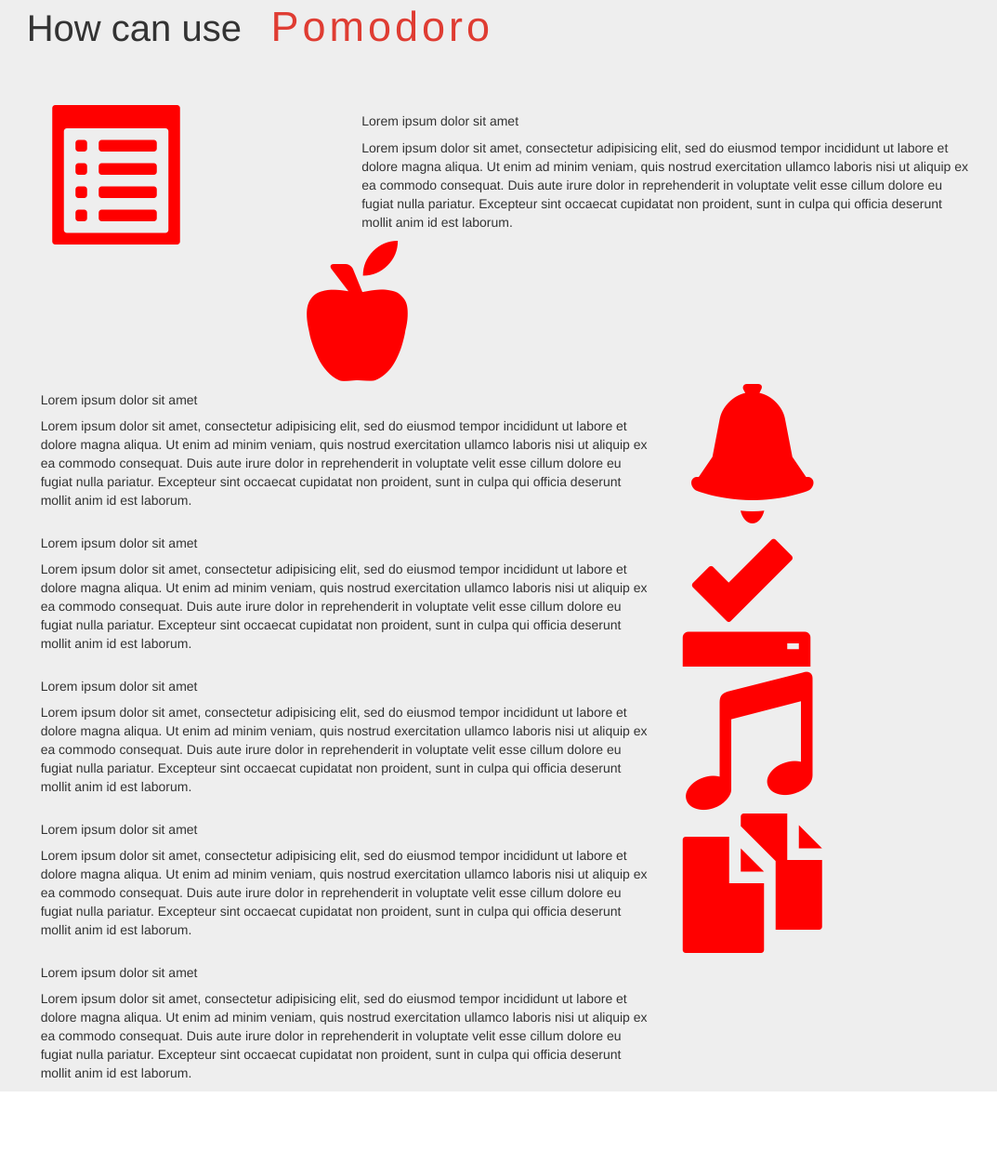
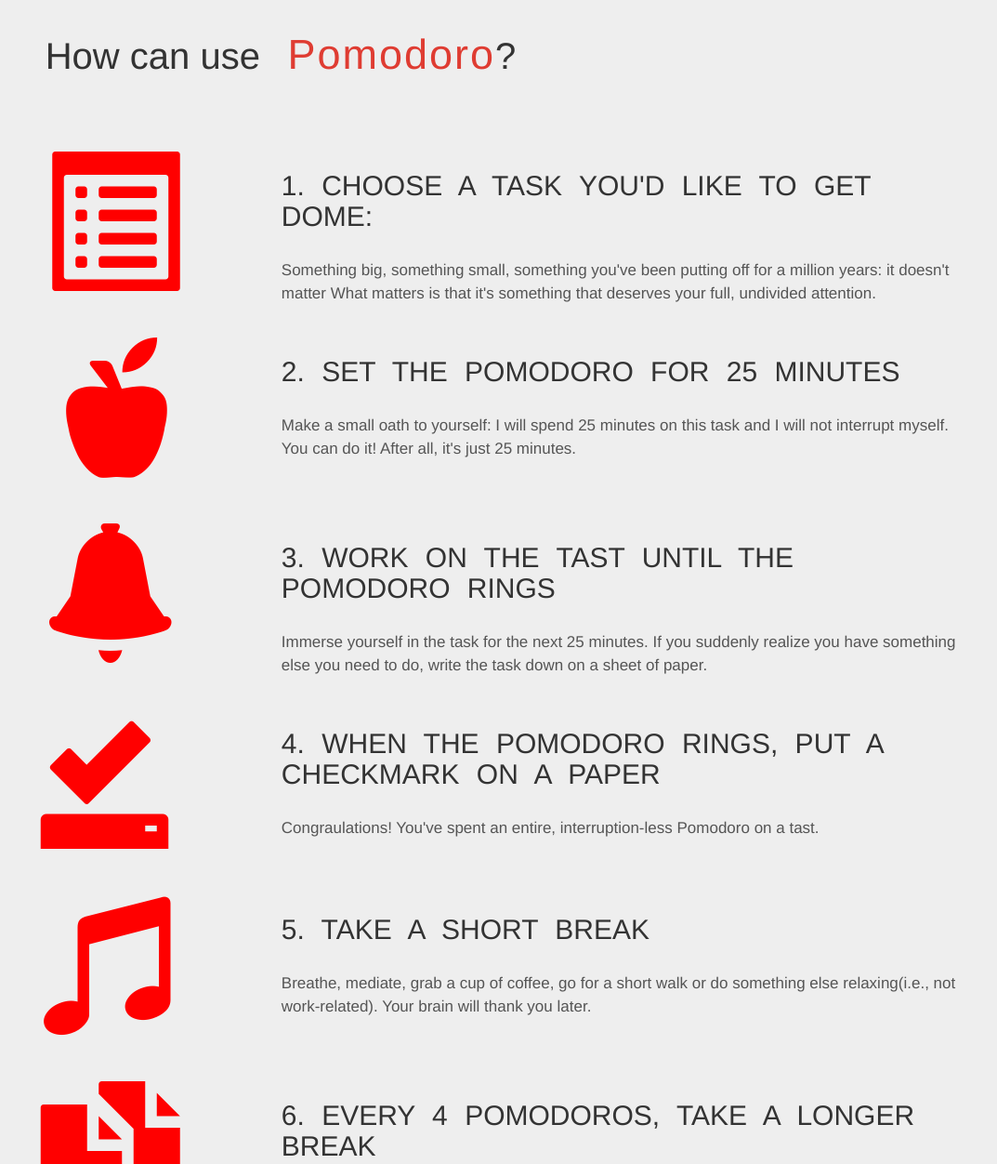
Before and after one commit to M4steM4/Web-Pomodoro, a plain HTML site: page src/index.html in a window 1280 px wide. Shown: the part 1495-2747 px from the top of the page at 93% size, without its empty margins (93-1166 px from the left). Drawn offline with nearby package versions, Linux system fonts and the light colour scheme.

Commit message:
Complete make guideline

```diff
--- a/src/assets/css/index.css
+++ b/src/assets/css/index.css
@@ -126,7 +126,7 @@
 }
 
 .exTitle {
-    margin-bottom: 60px;
+    margin: 80px 0 80px 20px;
     font-size: 40px;
     font-weight: 300;
 }
@@ -136,7 +136,25 @@
     font-size: 45px;
     font-weight: 500;
     word-spacing: 15px;
-    letter-spacing: 4px;
+    letter-spacing: 2px;
+}
+
+.explanationSection {
+    height: 150px;
+    color: #333;
+    margin-bottom: 50px;
+}
+
+.explanationTitle {
+    margin: 20px 0 30px 0;
+    font-size: 30px;
+    font-weight: 200;
+    word-spacing: 10px;
+}
+
+.explanationTitle + p {
+    font-size: 17px;
+    color: #555;
 }
 
 .store {
--- a/src/index.html
+++ b/src/index.html
@@ -258,65 +258,65 @@
         <div class="row">
             <div class="col-sm-1"></div>
             <div class="col-sm-10">
-                <h3 class="sectionTitle margin exTitle">How can use<strong class="pomodoro"> Pomodoro</strong></h3>
+                <h3 class="sectionTitle exTitle">How can use<strong class="pomodoro"> Pomodoro</strong>?</h3>
                 <div class="explanationSection">
-                    <div class="col-sm-3">
+                    <div class="col-sm-2">
                         <span class="glyphicon glyphicon-list-alt explanationIcon"></span>
                     </div>
                     <div class="col-sm-1"></div>
-                    <div class="col-sm-8 explanation">
-                        <h5 class="explanationTitle">Lorem ipsum dolor sit amet</h5>
-                        <p>Lorem ipsum dolor sit amet, consectetur adipisicing elit, sed do eiusmod tempor incididunt ut labore et dolore magna aliqua. Ut enim ad minim veniam, quis nostrud exercitation ullamco laboris nisi ut aliquip ex ea commodo consequat. Duis aute irure dolor in reprehenderit in voluptate velit esse cillum dolore eu fugiat nulla pariatur. Excepteur sint occaecat cupidatat non proident, sunt in culpa qui officia deserunt mollit anim id est laborum.</p>
+                    <div class="col-sm-9 explanation">
+                        <h5 class="explanationTitle">1. CHOOSE A TASK YOU'D LIKE TO GET DOME:</h5>
+                        <p>Something big, something small, something you've been putting off for a million years: it doesn't matter What matters is that it's something that deserves your full, undivided attention.</p>
                     </div>
                 </div>
                 <div class="explanationSection">
-                    <div class="col-sm-3">
+                    <div class="col-sm-2">
                         <span class="glyphicon glyphicon-apple explanationIcon"></span>
                     </div>
                     <div class="col-sm-1"></div>
-                    <div class="col-sm-8 explanation">
-                        <h5 class="explanationTitle">Lorem ipsum dolor sit amet</h5>
-                        <p>Lorem ipsum dolor sit amet, consectetur adipisicing elit, sed do eiusmod tempor incididunt ut labore et dolore magna aliqua. Ut enim ad minim veniam, quis nostrud exercitation ullamco laboris nisi ut aliquip ex ea commodo consequat. Duis aute irure dolor in reprehenderit in voluptate velit esse cillum dolore eu fugiat nulla pariatur. Excepteur sint occaecat cupidatat non proident, sunt in culpa qui officia deserunt mollit anim id est laborum.</p>
+                    <div class="col-sm-9 explanation">
+                        <h5 class="explanationTitle">2. SET THE POMODORO FOR 25 MINUTES</h5>
+                        <p>Make a small oath to yourself: I will spend 25 minutes on this task and I will not interrupt myself. You can do it! After all, it's just 25 minutes.</p>
                     </div>
                 </div>
                 <div class="explanationSection">
-                    <div class="col-sm-3">
+                    <div class="col-sm-2">
                         <span class="glyphicon glyphicon-bell explanationIcon"></span>
                     </div>
                     <div class="col-sm-1"></div>
-                    <div class="col-sm-8 explanation">
-                        <h5 class="explanationTitle">Lorem ipsum dolor sit amet</h5>
-                        <p>Lorem ipsum dolor sit amet, consectetur adipisicing elit, sed do eiusmod tempor incididunt ut labore et dolore magna aliqua. Ut enim ad minim veniam, quis nostrud exercitation ullamco laboris nisi ut aliquip ex ea commodo consequat. Duis aute irure dolor in reprehenderit in voluptate velit esse cillum dolore eu fugiat nulla pariatur. Excepteur sint occaecat cupidatat non proident, sunt in culpa qui officia deserunt mollit anim id est laborum.</p>
+                    <div class="col-sm-9 explanation">
+                        <h5 class="explanationTitle">3. WORK ON THE TAST UNTIL THE POMODORO RINGS</h5>
+                        <p>Immerse yourself in the task for the next 25 minutes. If you suddenly realize you have something else you need to do, write the task down on a sheet of paper.</p>
                     </div>
                 </div>
                 <div class="explanationSection">
-                    <div class="col-sm-3">
+                    <div class="col-sm-2">
                         <span class="glyphicon glyphicon-saved explanationIcon"></span>
                     </div>
                     <div class="col-sm-1"></div>
-                    <div class="col-sm-8 explanation">
-                        <h5 class="explanationTitle">Lorem ipsum dolor sit amet</h5>
-                        <p>Lorem ipsum dolor sit amet, consectetur adipisicing elit, sed do eiusmod tempor incididunt ut labore et dolore magna aliqua. Ut enim ad minim veniam, quis nostrud exercitation ullamco laboris nisi ut aliquip ex ea commodo consequat. Duis aute irure dolor in reprehenderit in voluptate velit esse cillum dolore eu fugiat nulla pariatur. Excepteur sint occaecat cupidatat non proident, sunt in culpa qui officia deserunt mollit anim id est laborum.</p>
+                    <div class="col-sm-9 explanation">
+                        <h5 class="explanationTitle">4. WHEN THE POMODORO RINGS, PUT A CHECKMARK ON A PAPER</h5>
+                        <p>Congraulations! You've spent an entire, interruption-less Pomodoro on a tast.</p>
                     </div>
                 </div>
                 <div class="explanationSection">
-                    <div class="col-sm-3">
+                    <div class="col-sm-2">
                         <span class="glyphicon glyphicon-music explanationIcon"></span>
                     </div>
                     <div class="col-sm-1"></div>
-                    <div class="col-sm-8 explanation">
-                        <h5 class="explanationTitle">Lorem ipsum dolor sit amet</h5>
-                        <p>Lorem ipsum dolor sit amet, consectetur adipisicing elit, sed do eiusmod tempor incididunt ut labore et dolore magna aliqua. Ut enim ad minim veniam, quis nostrud exercitation ullamco laboris nisi ut aliquip ex ea commodo consequat. Duis aute irure dolor in reprehenderit in voluptate velit esse cillum dolore eu fugiat nulla pariatur. Excepteur sint occaecat cupidatat non proident, sunt in culpa qui officia deserunt mollit anim id est laborum.</p>
+                    <div class="col-sm-9 explanation">
+                        <h5 class="explanationTitle">5. TAKE A SHORT BREAK</h5>
+                        <p>Breathe, mediate, grab a cup of coffee, go for a short walk or do something else relaxing(i.e., not work-related). Your brain will thank you later.</p>
                     </div>
                 </div>
                 <div class="explanationSection">
-                    <div class="col-sm-3">
+                    <div class="col-sm-2">
                         <span class="glyphicon glyphicon-duplicate explanationIcon"></span>
                     </div>
                     <div class="col-sm-1"></div>
-                    <div class="col-sm-8 explanation">
-                        <h5 class="explanationTitle">Lorem ipsum dolor sit amet</h5>
-                        <p>Lorem ipsum dolor sit amet, consectetur adipisicing elit, sed do eiusmod tempor incididunt ut labore et dolore magna aliqua. Ut enim ad minim veniam, quis nostrud exercitation ullamco laboris nisi ut aliquip ex ea commodo consequat. Duis aute irure dolor in reprehenderit in voluptate velit esse cillum dolore eu fugiat nulla pariatur. Excepteur sint occaecat cupidatat non proident, sunt in culpa qui officia deserunt mollit anim id est laborum.</p>
+                    <div class="col-sm-9 explanation">
+                        <h5 class="explanationTitle">6. EVERY 4 POMODOROS, TAKE A LONGER BREAK</h5>
+                        <p>Once you've completed four pomodoros, you can take a longer break. 20 minutes is good. Or 30. Your brain will use this time to assimilate new information and rest before the next round of Pomodoros.</p>
                     </div>
                 </div>
             </div>
```
